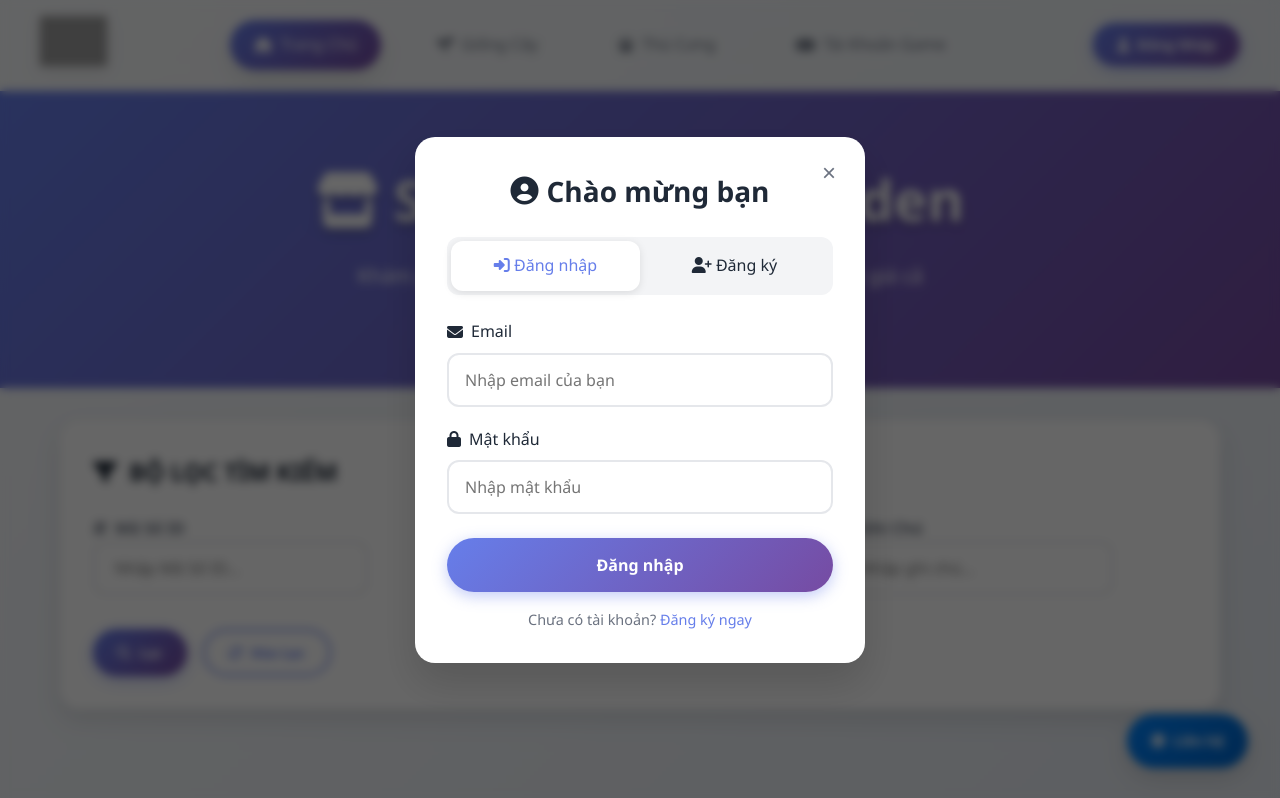
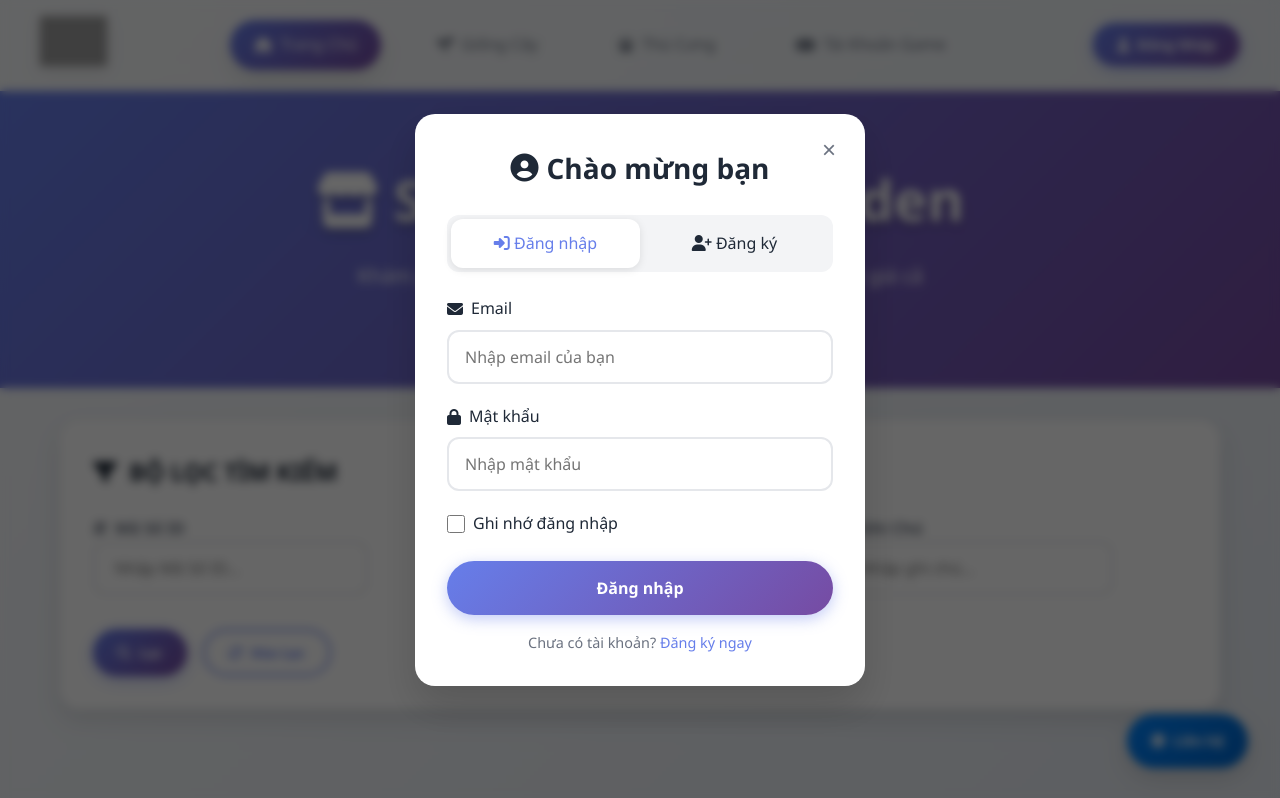
Before and after one commit to GreensVN/Shop, a plain HTML site: page index.html in a window 1280 px wide. Both pictures are taken after a click on the button "Đăng Nhập". Shown: the top 798 px of the page. Drawn offline with Linux system fonts and the light colour scheme; no server answers; grey boxes are pictures that could not be loaded.

Commit message:
Update index.html

```diff
--- a/index.html
+++ b/index.html
@@ -372,6 +372,10 @@
                     <label for="loginPassword"><i class="fas fa-lock"></i> Mật khẩu</label>
                     <input type="password" id="loginPassword" name="password" placeholder="Nhập mật khẩu" required>
                 </div>
+                <div class="form-group" style="display: flex; align-items: center; gap: 0.5rem;">
+                    <input type="checkbox" id="rememberMeCheckbox" name="rememberMe" style="width: 18px; height: 18px;">
+                    <label for="rememberMeCheckbox" style="margin: 0; font-weight: 400; cursor: pointer;">Ghi nhớ đăng nhập</label>
+                </div>
                 <div class="modal-actions">
                     <button type="submit" class="btn btn-primary btn-submit"><span>Đăng nhập</span><div class="spinner"></div></button>
                 </div>
```
